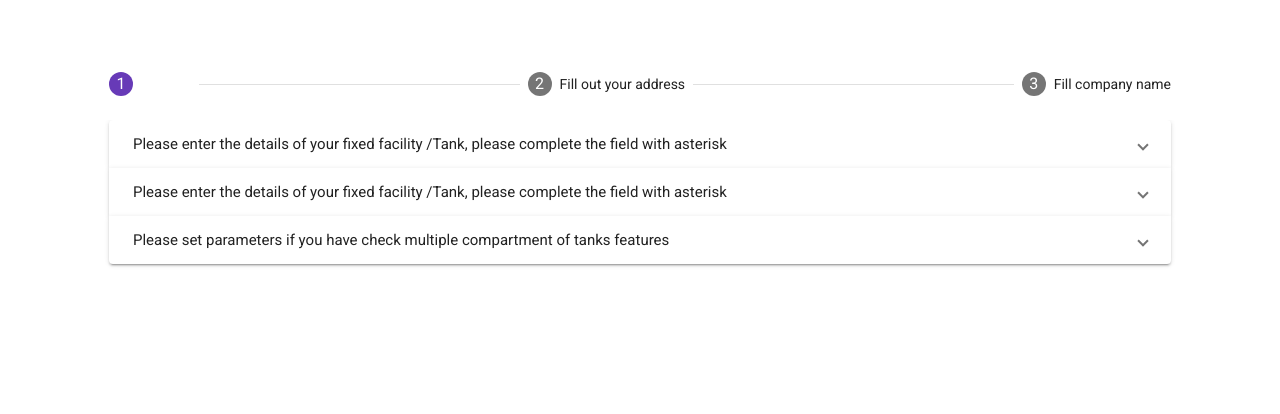
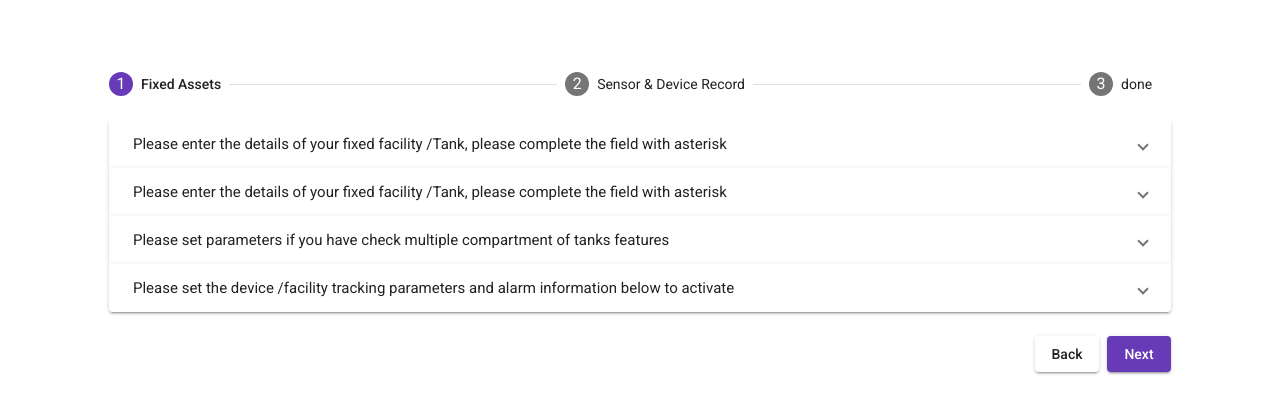
Before and after one commit to ejazsidhu/dynamicFormsPanels, an Angular app: page /form_wizard in a window 1280 px wide. Shown: the top 414 px of the page. Built offline with nearby package versions, Linux system fonts and the light colour scheme.

Commit message:
th panel UI done

```diff
--- a/src/app/public/components/form-wizard/form-wizard.component.html
+++ b/src/app/public/components/form-wizard/form-wizard.component.html
@@ -4,16 +4,16 @@
       </button> -->
     <mat-horizontal-stepper [linear]="isLinear" #stepper>
         <mat-step [stepControl]="firstFormGroup">
-            <!-- <form [formGroup]="firstFormGroup">
-                <ng-template matStepLabel>Fill out your name</ng-template>
-                <mat-form-field>
+            <form [formGroup]="firstFormGroup">
+                <ng-template matStepLabel>Fixed Assets</ng-template>
+                <!-- <mat-form-field>
                     <mat-label>Name</mat-label>
                     <input matInput placeholder="Last name, First name" formControlName="firstCtrl" required>
                 </mat-form-field>
                 <div>
                     <button mat-button matStepperNext>Next</button>
-                </div>
-            </form> -->
+                </div> -->
+            </form>
             <mat-accordion>
                 <mat-expansion-panel>
                     <mat-expansion-panel-header>
@@ -34,9 +34,9 @@
                                 <input matInput placeholder="Commission Date">
                             </mat-form-field>
 
-                            <div class="row">
+                            <div class="row mt-3">
                                 <div class="col-4">
-                                    <div class="form-goup">
+                                    <div class="form-group">
                                         <label for="exampleFormControlInput1">Email address</label>
                                         <input type="email" class="form-control" id="exampleFormControlInput1" placeholder="name@example.com">
                                     </div>
@@ -149,12 +149,7 @@
                             </div>
                         </div>
                     </div>
-                    <div class="row">
-                        <div class="col-12 text-right">
-                            <button mat-button mat-raised-button matStepperPrevious class="mr-2">Back</button>
-                            <button mat-button mat-raised-button matStepperNext color="primary">Next</button>
-                        </div>
-                    </div>
+
                 </mat-expansion-panel>
 
                 <mat-expansion-panel>
@@ -325,12 +320,68 @@
                         </div>
                     </div>
                 </mat-expansion-panel>
+                <mat-expansion-panel>
+                    <mat-expansion-panel-header>
+                        <mat-panel-title>
+                            Please set the device /facility tracking parameters and alarm information below to activate
+
+                        </mat-panel-title>
+                        <!-- <mat-panel-description>
+                                      Type your name and age
+                                  </mat-panel-description> -->
+                    </mat-expansion-panel-header>
+                    <div class="row">
+                        <div class="col-6">
+                            <div class="form-check">
+                                <input type="checkbox" class="form-check-input" id="exampleCheck1">
+                                <label class="form-check-label" for="exampleCheck1">Check me out</label>
+                            </div>
+                        </div>
+                        <div class="col-6">
+                            <div class="form-check">
+                                <input type="checkbox" class="form-check-input" id="exampleCheck1">
+                                <label class="form-check-label" for="exampleCheck1">Check me out</label>
+                            </div>
+                        </div>
+                    </div>
+                    <div class="row mt-3">
+                        <div class="col-6">
+                            <div class="form-group row">
+                                <label for="staticEmail" class="col-sm-2 col-form-label">Email</label>
+                                <div class="col-sm-10">
+                                    <input type="text" class="form-control" id="staticEmail">
+                                </div>
+                            </div>
+                        </div>
+                        <div class="col-6">
+                            <div class="form-group row">
+                                <label for="staticEmail" class="col-sm-2 col-form-label">Email</label>
+                                <div class="col-sm-10">
+                                    <input type="text" class="form-control" id="staticEmail">
+                                </div>
+                            </div>
+                        </div>
+                        <div class="col-6">
+                            <div class="form-group row">
+                                <label for="staticEmail" class="col-sm-2 col-form-label">Email</label>
+                                <div class="col-sm-10">
+                                    <input type="text" class="form-control" id="staticEmail">
+                                </div>
+                            </div>
+                        </div>
+                    </div>
+                </mat-expansion-panel>
             </mat-accordion>
-
+            <div class="row">
+                <div class="col-12 text-right mt-4">
+                    <button mat-button mat-raised-button matStepperPrevious class="mr-2">Back</button>
+                    <button mat-button mat-raised-button matStepperNext color="primary">Next</button>
+                </div>
+            </div>
         </mat-step>
         <mat-step [stepControl]="secondFormGroup">
             <form [formGroup]="secondFormGroup">
-                <ng-template matStepLabel>Fill out your address</ng-template>
+                <ng-template matStepLabel>Sensor & Device Record</ng-template>
                 <mat-form-field>
                     <mat-label>Address</mat-label>
                     <input matInput formControlName="secondCtrl" placeholder="Ex. 1 Main St, New York, NY" required>
@@ -343,7 +394,7 @@
         </mat-step>
 
         <mat-step>
-            <ng-template matStepLabel>Fill company name</ng-template>
+            <ng-template matStepLabel>done</ng-template>
             <p>You are now done.</p>
             <div>
                 <button mat-button matStepperPrevious>Back</button>
```
